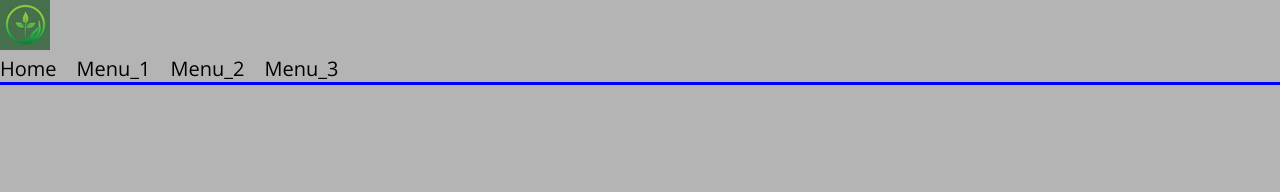
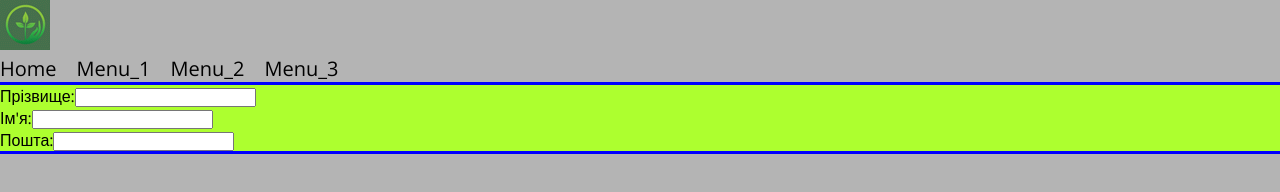
Before and after one commit to isydora80/my-project, a plain HTML site: page index.html in a window 1280 px wide. Drawn offline with nearby package versions, Linux system fonts and the light colour scheme.

Commit message:
add form

```diff
--- a/index.html
+++ b/index.html
@@ -13,7 +13,7 @@
 <body>
     <header>
         <div class="logo">
-            <img src="img/green-logo1.png" alt="logo">
+            <img src="img/green-logo1.png" alt="тут відображається logo">
         </div>
         <div> <!-- блочний тег -->
             <ul class="menu"> <!--маркований список-->
@@ -34,8 +34,25 @@
         <div class="line">
         </div>
     </header>
-    <section></section>
-    <section></section>
-    <section></section>
+    <main>
+        <section class="form_section">
+            <form action="">
+               <div>
+                    <label for="">Прізвище:<input type="text" name="" id=""></label>
+                </div>
+                <div>
+                    <label for="">Ім'я:<input type="text" name="" id=""></label>
+                </div>
+                <div>
+                    <label for="">Пошта:<input type="email" name="" id=""></label>
+                </div>
+            </form>
+        </section>
+        <section>
+            <div class="line">
+                </div>
+        </section>
+    </main>
+
 </body>
 </html>
--- a/styles.css
+++ b/styles.css
@@ -28,3 +28,6 @@ body{
     height: 3px;
     background-color: blue;
 }
+
+.form_section{
+    background-color: greenyellow;
```
